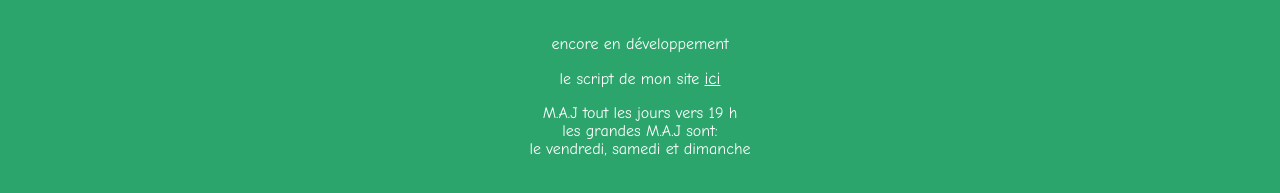
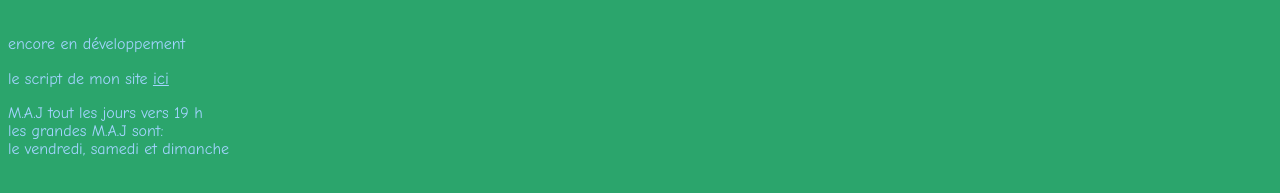
Before and after one commit to anatoleoN1/4A-devoirs-, a plain HTML site: page accueil.html in a window 1280 px wide. Shown: the part 395-588 px from the top of the page. Drawn offline with Linux system fonts and the light colour scheme; a script that the page names is missing.

Commit message:
Update style.css

```diff
--- a/style.css
+++ b/style.css
@@ -1,3 +1,7 @@
+.infos{
+  text-align: left;
+  color: rgb(163, 212, 255);
+}
 .v{
   font-size: 10px;
   text-align: right;
@@ -74,5 +78,5 @@ color: rgb(43, 165, 108);
  padding: 0px;
  text-align: center;
  margin: 0px;
- color: rgb(255, 255, 255);
+ color: rgb(163, 212, 255);
 }
```
